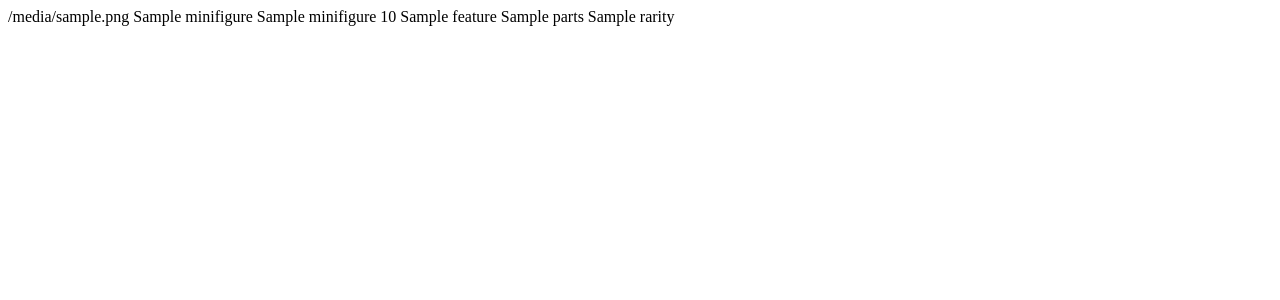
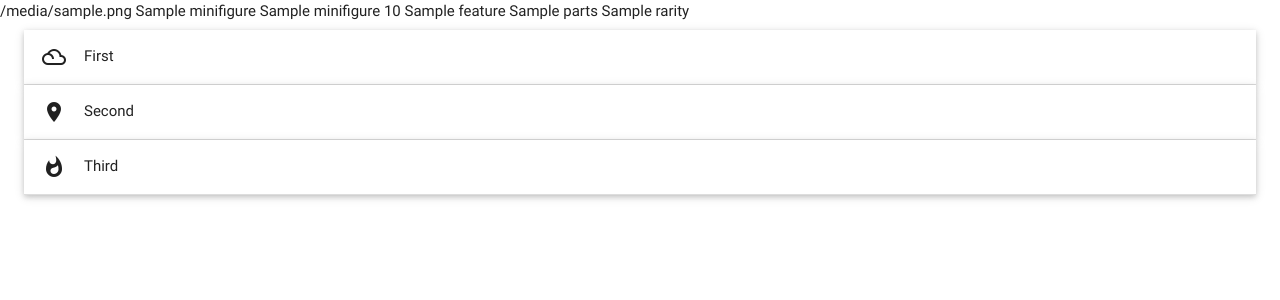
Before and after one commit to Sparkplug84/MS3-LegoMinifigureCatalogue, a Flask app: page / in a window 1280 px wide. Shown: the top 300 px of the page. Run offline with Flask 2, Linux system fonts and the light colour scheme; a database or web service that is not in the repository returns one stand-in record (values such as "Sample title"); some libraries are stand-ins or nearby versions.

Commit message:
created a base.html page which will be my parent template for all other pages. Added a materialize collapsable element to hold my database record in.

```diff
--- a/app.py
+++ b/app.py
@@ -22,10 +22,6 @@ def get_minifigures():
     return render_template("minifigures.html", minifigures=mongo.db.minifigures.find())
 
 
-def hello():
-    return 'Hello World... again!'
-
-
 if __name__ == '__main__':
     app.run(host=os.environ.get('IP'),
             port=int(os.environ.get('PORT')),
--- a/app2.py
+++ /dev/null
@@ -1,3 +0,0 @@
-@app.route('/get_minifigures')
-def get_minifigures():
-    return render_template("minifigures.html", minifigures=mongo.db.minifigures.find())
--- /dev/null
+++ b/templates/base.html
@@ -0,0 +1,24 @@
+<!DOCTYPE html>
+<html lang="en">
+<head>
+    <meta charset="UTF-8">
+    <meta name="viewport" content="width=device-width, initial-scale=1.0">
+    <meta http-equiv="X-UA-Compatible" content="ie=edge">
+    <title>Lego Minifigures Catalogue</title>
+    <link href="https://fonts.googleapis.com/icon?family=Material+Icons" rel="stylesheet">
+    <link rel="stylesheet" href="https://cdnjs.cloudflare.com/ajax/libs/materialize/0.100.2/css/materialize.min.css">
+</head>
+<body>
+
+    {% block content %}
+    {% endblock %}
+
+    <script src="https://cdnjs.cloudflare.com/ajax/libs/jquery/3.2.1/jquery.min.js"></script>
+    <script src="https://cdnjs.cloudflare.com/ajax/libs/materialize/0.100.2/js/materialize.min.js"></script>
+    <script type="text/javascript">
+        $(document).ready(function() {
+            $('.collapsible').collapsible();
+        })
+    </script>
+</body>
+</html>
--- a/templates/minifigures.html
+++ b/templates/minifigures.html
@@ -1,9 +1,6 @@
-<html>
-    <head>
+{% extends 'base.html' %}
+{% block content %}
 
-    </head>
-
-    <body>
     {% for minifigure in minifigures %}
         {{minifigure.photo}}
         {{minifigure.minifigure_name}}
@@ -12,6 +9,28 @@
         {{minifigure.feature}}
         {{minifigure.parts}}
         {{minifigure.rarity}}
+
     {% endfor %}
-    </body>
-</html>
+
+<ul class="collapsible popout">
+  <li>
+    <div class="collapsible-header">
+      <i class="material-icons">filter_drama</i>First
+    </div>
+    <div class="collapsible-body"><span>Lorem ipsum dolor sit amet.</span></div>
+  </li>
+  <li>
+    <div class="collapsible-header">
+      <i class="material-icons">place</i>Second
+    </div>
+    <div class="collapsible-body"><span>Lorem ipsum dolor sit amet.</span></div>
+  </li>
+  <li>
+    <div class="collapsible-header">
+      <i class="material-icons">whatshot</i>Third
+    </div>
+    <div class="collapsible-body"><span>Lorem ipsum dolor sit amet.</span></div>
+  </li>
+</ul>
+
+{% endblock %}
```
Lines whose indentation alone changed are shown as unchanged.
